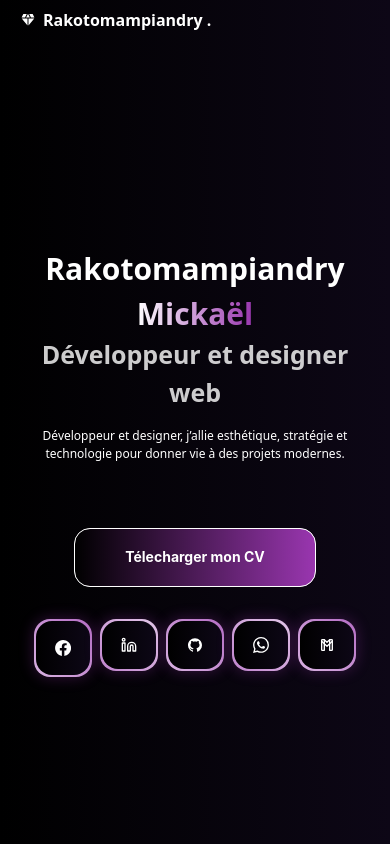
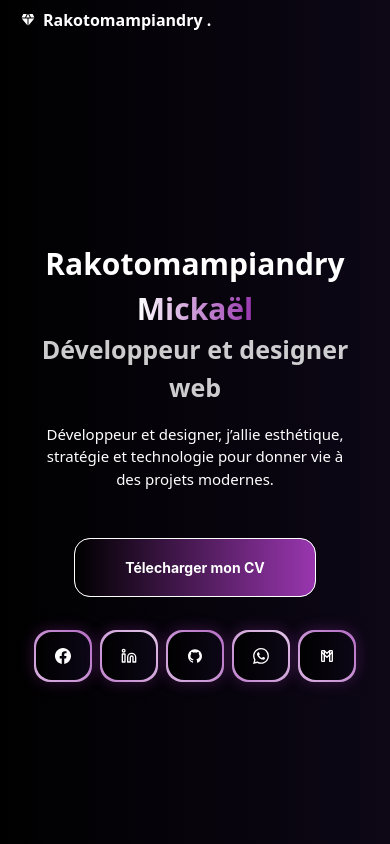
Before and after one commit to Rakotomampiandry/portfolioty, a React (Vite) app: page / in a window 390 px wide. Shown: the top 844 px of the page. Built offline with nearby package versions, Linux system fonts and the light colour scheme.

Commit message:
boutton cv

```diff
--- a/src/app/page/page.tsx
+++ b/src/app/page/page.tsx
@@ -87,10 +87,10 @@ export default function Page() {
               <div className="lg:text-left md:text-left">
                 <p className="text-white font-bold text-[30px]">Rakotomampiandry <span className="bg-gradient-to-r from-[#ffff] to-[#9936AF] bg-clip-text text-transparent">Mickaël</span></p>
                 <p className="text-white opacity-80 font-bold text-[25px]">Développeur et designer web</p>
-                <p className="text-white text-center text-[12px] px-[2%] mt-[5%] md:text-[15px] md:px-0 md:pr-[35%] md:text-left md:mt-[2%] lg:text-[15px] lg:pr-[60%] lg:mt-[1%]">Développeur et designer, j’allie esthétique, stratégie et technologie pour donner vie à des projets modernes.</p>
+                <p className="text-white text-center text-[15px] px-[2%] mt-[5%] md:text-[15px] md:px-0 md:pr-[35%] md:text-left md:mt-[2%] lg:text-[15px] lg:pr-[60%] lg:mt-[1%]">Développeur et designer, j’allie esthétique, stratégie et technologie pour donner vie à des projets modernes.</p>
               </div>
 
-              <div className="mt-[20%] md:mt-[5%] lg:mt-[2%]">
+              <div className="mt-[15%] md:mt-[5%] lg:mt-[2%]">
                 <Button className="text-white bg-gradient-to-r from-[#000] to-[#9936AF] border border-white font-bold w-[75%] h-[7vh] rounded-2xl md:w-[50%] md:h-[5vh] md:ml-[-50%] lg:w-[15%] lg:h-[7vh] lg:ml-[-85%] ">
                   <Link
                     href="/web.pdf"
@@ -103,7 +103,7 @@ export default function Page() {
 
                 <div className="mt-[10%] flex space-x-2 md:mt-[4%] lg:mt-[1.5%]">
                   <div className="p-[2px] rounded-2xl bg-gradient-to-tr w-[18%] from-[#ffff] to-[#9936AF] shadow-[0_0_15px_#9936af55] animate-[gradientMove_4s_ease_infinite] bg-[length:300%_300%] md:w-[10%] lg:w-[4%]">
-                    <div className="bg-gradient-to-r from-[#000000] to-[#0D0716] rounded-2xl p-[35%] flex items-center justify-center cursor-pointer">
+                    <div className="bg-gradient-to-r from-[#000000] to-[#0D0716] rounded-2xl p-4 flex items-center justify-center cursor-pointer">
                       <BsFacebook className=" w-[5vh] text-white md:w-[10vh]"/>
                     </div>
                   </div>
```
